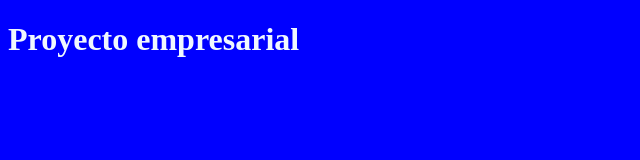
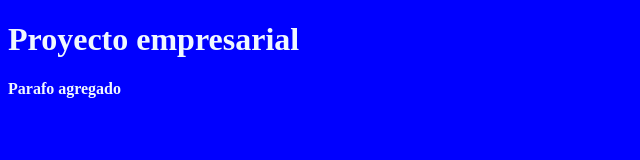
Before and after one commit to sancehzdouglas/cursogit, a plain HTML site: page index.html in a window 1280 px wide. Shown: the whole page, without its empty margins (0-640 px from the left). Drawn offline with Linux system fonts and the light colour scheme.

Commit message:
Update index.html

```diff
--- a/index.html
+++ b/index.html
@@ -9,5 +9,6 @@
 </head>
 <body>
    <h1>Proyecto empresarial</h1>
+    <p> Parafo agregado</p>
 </body>
 </html>
```
